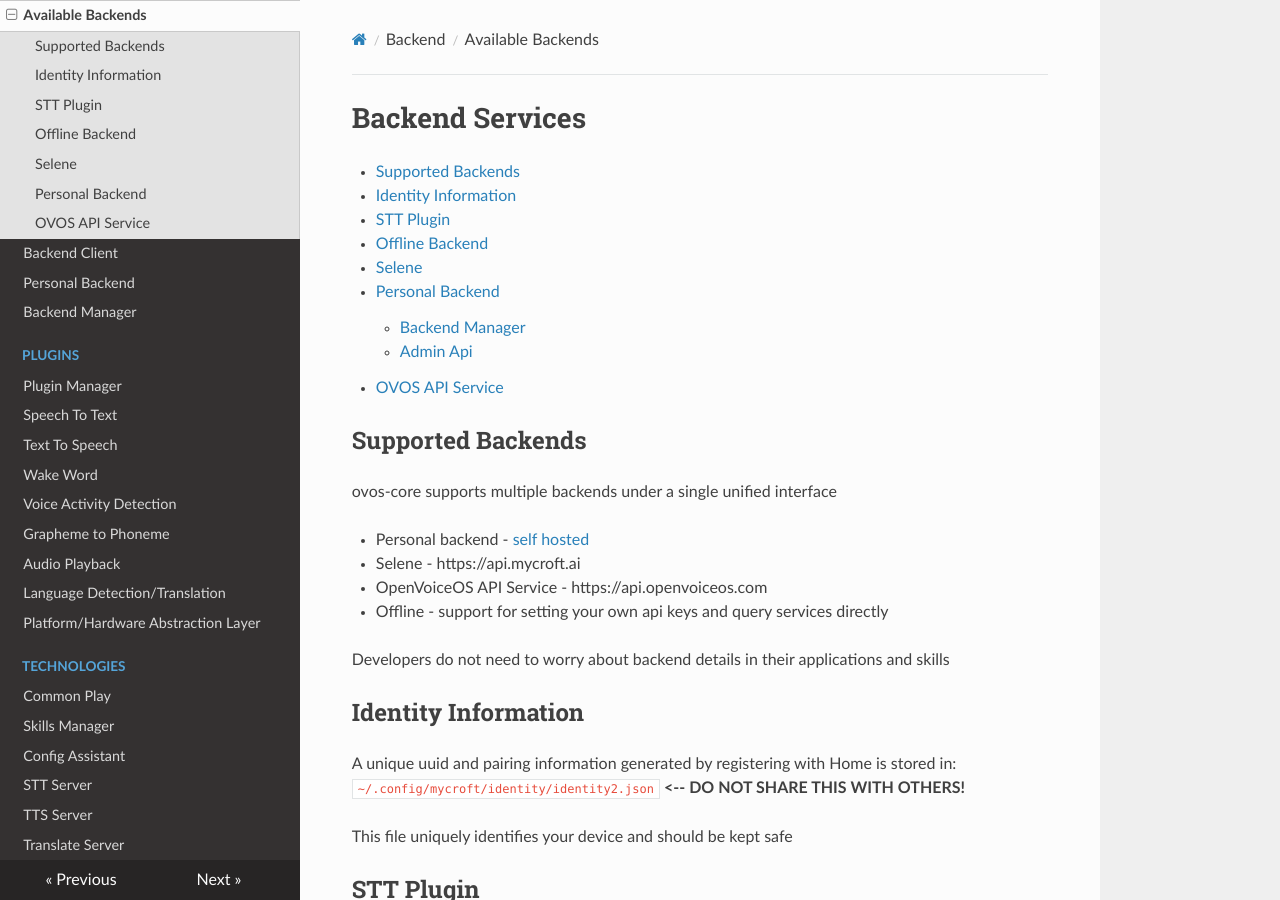
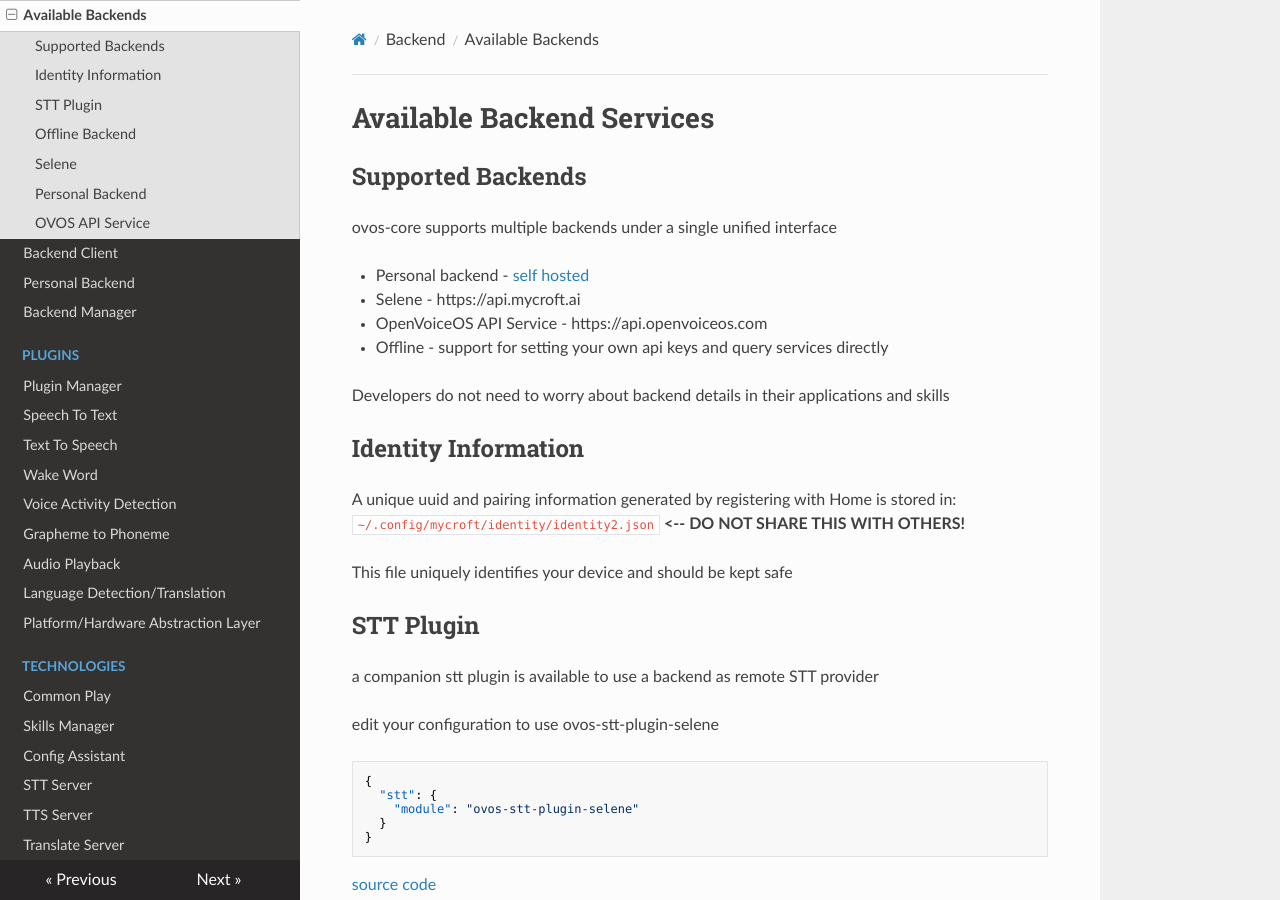
Before and after one commit to OpenVoiceOS/community-docs, an MkDocs documentation site: the page built from docs/backend.md, in a window 1280 px wide and 900 px high. Built offline with MkDocs 1.6.1, drawn with Linux system fonts in a browser that asks for light colours; nearby versions of some CDN libraries.

Commit message:
organize backend docs better

```diff
--- a/docs/backend.md
+++ b/docs/backend.md
@@ -1,14 +1,4 @@
-# Backend Services
-
-* [Supported Backends](#supported-backends)
-* [Identity Information](#identity-information)
-* [STT Plugin](#stt-plugin)
-* [Offline Backend](#offline.backend)
-* [Selene](#selene)
-* [Personal Backend](#personal-backend)
-    + [Backend Manager](#backend-manager)
-    + [Admin Api](#admin-api)
-* [OVOS API Service](#ovos-api-service)
+# Available Backend Services
 
 ## Supported Backends
 
```
